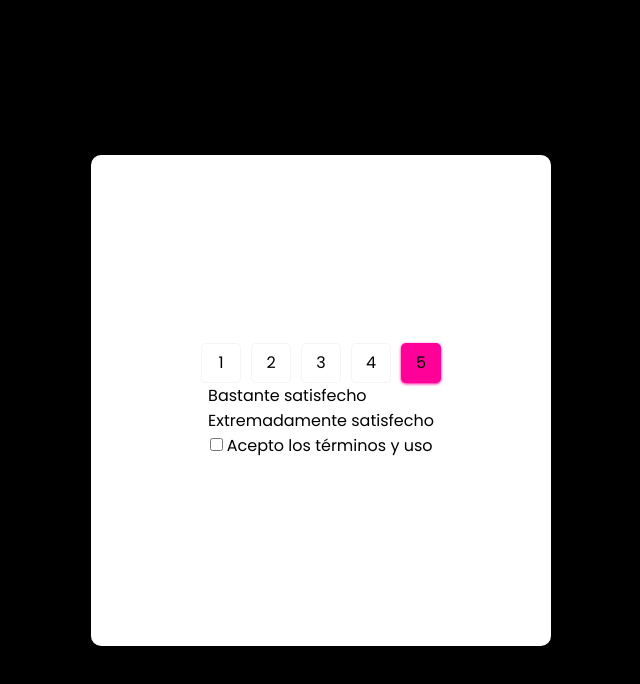
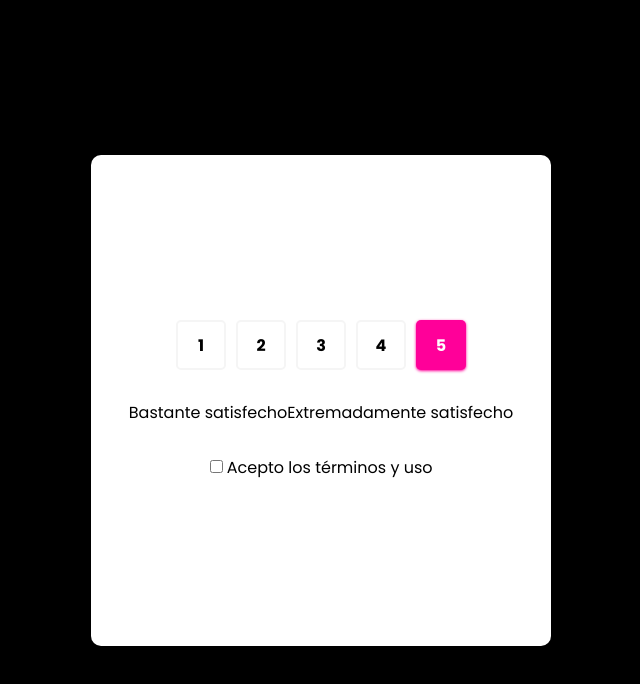
Before and after one commit to Chorchh/2dochallenge, a plain HTML site: page index.html in a window 1280 px wide. Shown: the whole page, without its empty margins (319-959 px from the left). Drawn offline with Linux system fonts and the light colour scheme; a web font is replaced by a local one.

Commit message:
terminando los numeros

```diff
--- a/style.css
+++ b/style.css
@@ -36,6 +36,7 @@ body {
     height: 491px;
     width: 460px;
     border-radius: 10px;
+    gap: 30px;
 }
 
 .soporte {
@@ -48,22 +49,32 @@ body {
 
 .boton {
     background-color: var(--blanco);
-    height: 40px;
-    width: 40px;
-    border: 1px solid whitesmoke;
+    height: 50px;
+    width: 50px;
+    border: 2px solid whitesmoke;
     display: flex;
     justify-content: center;
     align-items: center;
     border-radius: 5px;
+    font-weight: bold;
 }
 
 .botoncito {
     background-color: var(--rosa);
-    height: 40px;
-    width: 40px;
+    height: 50px;
+    width: 50px;
     display: flex;
     justify-content: center;
     align-items: center;
     border-radius: 5px;
     box-shadow: 0px 1px 3px 0px var(--rosa);
+    font-weight: bold;
+    color: var(--blanco);
 }
+
+.extremos {
+    display: flex;
+    justify-content: center;
+    align-items: center;
+    align-content: space-between;
+}
```
